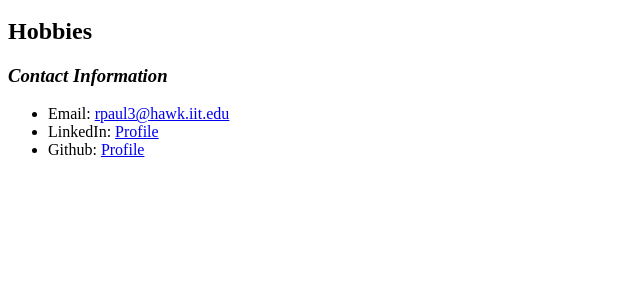
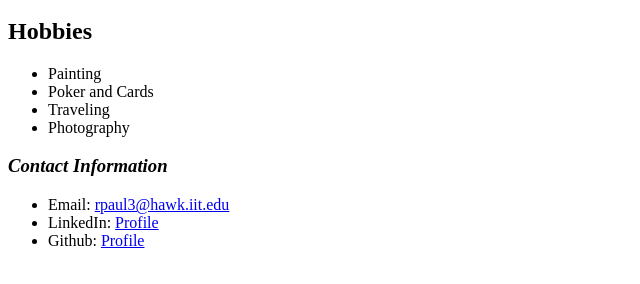
Before and after one commit to roshanpaul1/Project-One, a plain HTML site: page hobbies.html in a window 1280 px wide. Shown: the part 136-420 px from the top of the page, without its empty margins (0-640 px from the left). Drawn offline with Linux system fonts and the light colour scheme.

Commit message:
adding about me

```diff
--- a/hobbies.html
+++ b/hobbies.html
@@ -21,6 +21,12 @@
 
   <h2><b> Hobbies </b></h2>
 	<p>  </p>
+	 <ul>
+      <li> Painting </li>
+      <li> Poker and Cards </li>
+      <li> Traveling </li>
+      <li> Photography </li>
+    </ul>
 
 	<footer>
 	<h3><i> Contact Information </i></h3>
```
Also changed, not shown: index.html (+2 -2 lines).
